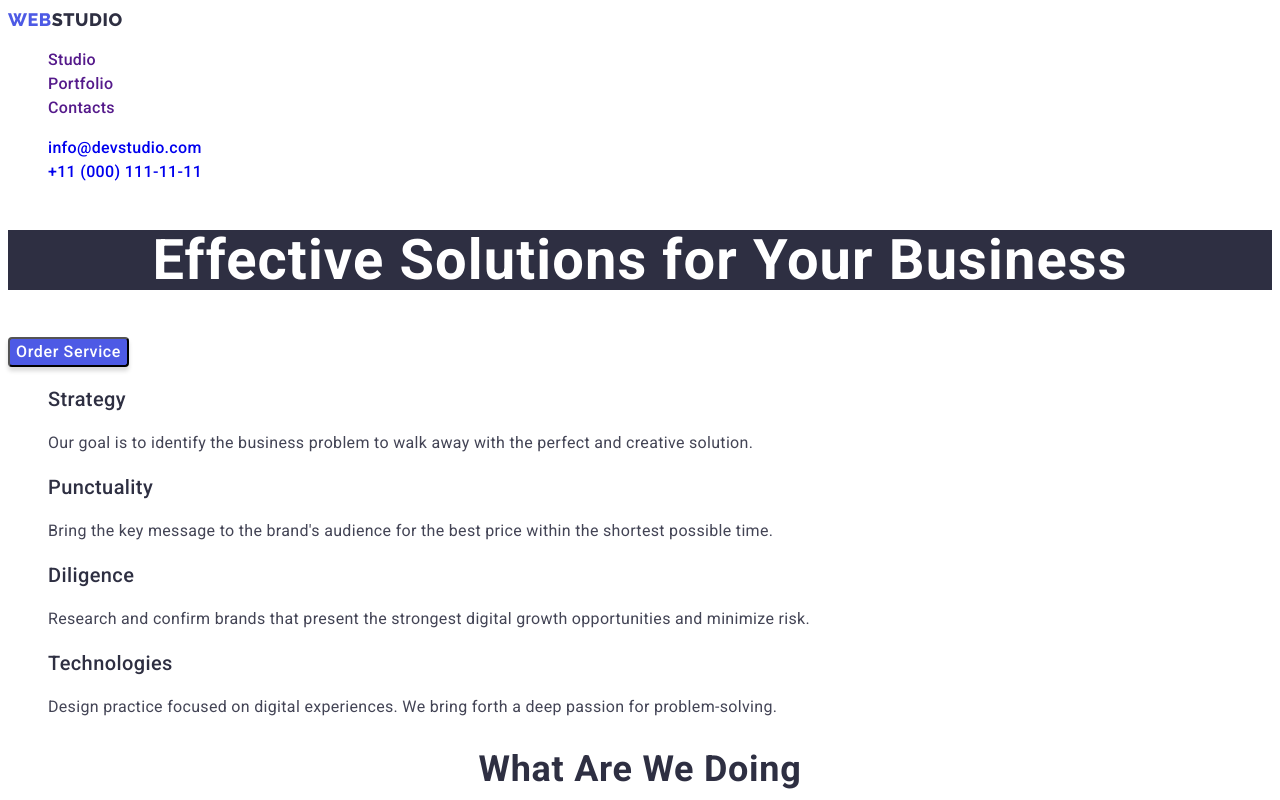
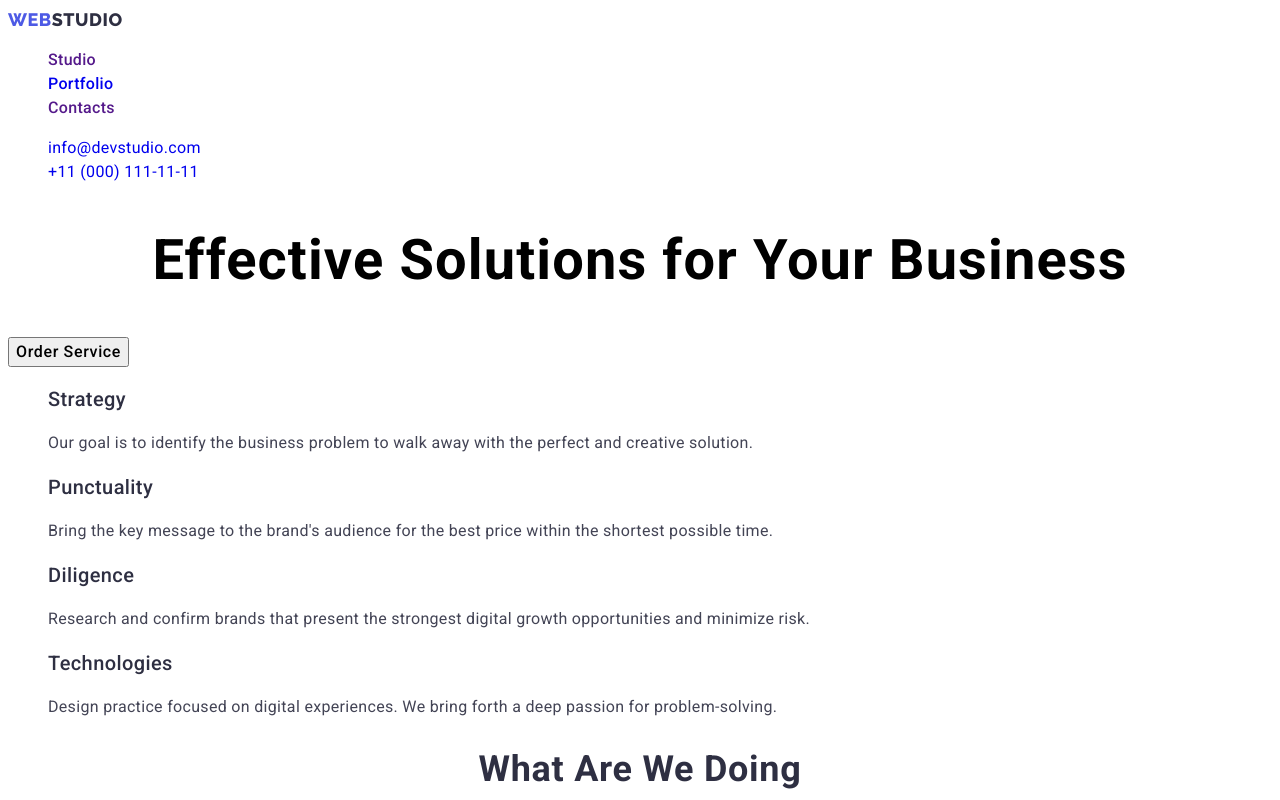
Before and after one commit to tsuuukiiiinooo/goit-markup-hw-02, a plain HTML site: page index.html in a window 1280 px wide. Shown: the top 800 px of the page. Drawn offline with Linux system fonts and the light colour scheme.

Commit message:
те саме

```diff
--- a/css/styles.css
+++ b/css/styles.css
@@ -6,7 +6,6 @@
 }
 .logo-web {
     font-family: 'Raleway', sans-serif;
-    font-style: normal;
     font-weight: 800;
     font-size: 18px;
     line-height: 24px;
@@ -18,7 +17,6 @@
 }
 .logo-studio {
     font-family: 'Raleway', sans-serif;
-    font-style: normal;
     font-weight: 800;
     font-size: 18px;
     line-height: 24px;
@@ -30,7 +28,6 @@
 }
 .list {
     font-family: 'Roboto', sans-serif;
-    font-style: normal;
     font-weight: 500;
     font-size: 16px;
     line-height: 24px;
@@ -38,7 +35,17 @@
     color: #2E2F42;
 }
 
-.adresses {
+.contact-mail {
+    font-family: 'Roboto', sans-serif;
+    font-style: normal;
+    font-weight: 400;
+    font-size: 16px;
+    line-height: 24px;
+    letter-spacing: 0.02em;
+    color: #434455;
+}
+
+.contact-phone-number {
     font-family: 'Roboto', sans-serif;
     font-style: normal;
     font-weight: 400;
@@ -56,8 +63,7 @@
     line-height: 60px;
     text-align: center;
     letter-spacing: 0.02em;
-    color: #FFFFFF;
-    background: #2E2F42;
+    /*color: #FFFFFF;*/
 }
 
 .modal-btn {
@@ -69,10 +75,7 @@
     display: flex;
     align-items: center;
     letter-spacing: 0.04em;
-    color: #FFFFFF;
-    background: #4D5AE5;
-    box-shadow: 0px 4px 4px rgba(0, 0, 0, 0.15);
-    border-radius: 4px;
+    /*color: #FFFFFF;*/
 }
 
 .headline-list {
@@ -132,5 +135,5 @@
     font-size: 16px;
     line-height: 24px;
     letter-spacing: 0.02em;
-    color: #E7E9FC;
+    /*color: #E7E9FC;*/
 }
--- a/index.html
+++ b/index.html
@@ -4,7 +4,7 @@
     <meta charset="UTF-8">
     <meta http-equiv="X-UA-Compatible" content="IE=edge">
     <meta name="viewport" content="width=device-width, initial-scale=1.0">
-    <title>Document</title>
+    <title>index</title>
     <link rel="preconnect" href="https://fonts.googleapis.com">
     <link rel="preconnect" href="https://fonts.gstatic.com" crossorigin>
     <link href="https://fonts.googleapis.com/css2?family=Montserrat:wght@400;700&family=Raleway:wght@800&family=Roboto:wght@400;500;700&display=swap"
@@ -20,7 +20,7 @@
                 <a class="link" href="">Studio</a>
             </li>
             <li class="menu-item">
-                <a class="link" href="">Portfolio</a>
+                <a class="link" href="./portfolio.html">Portfolio</a>
             </li>
             <li class="menu-item">
                 <a class="link" href="">Contacts</a>
```
Also changed, not shown: portfolio.html (added, +12 -0 lines).
